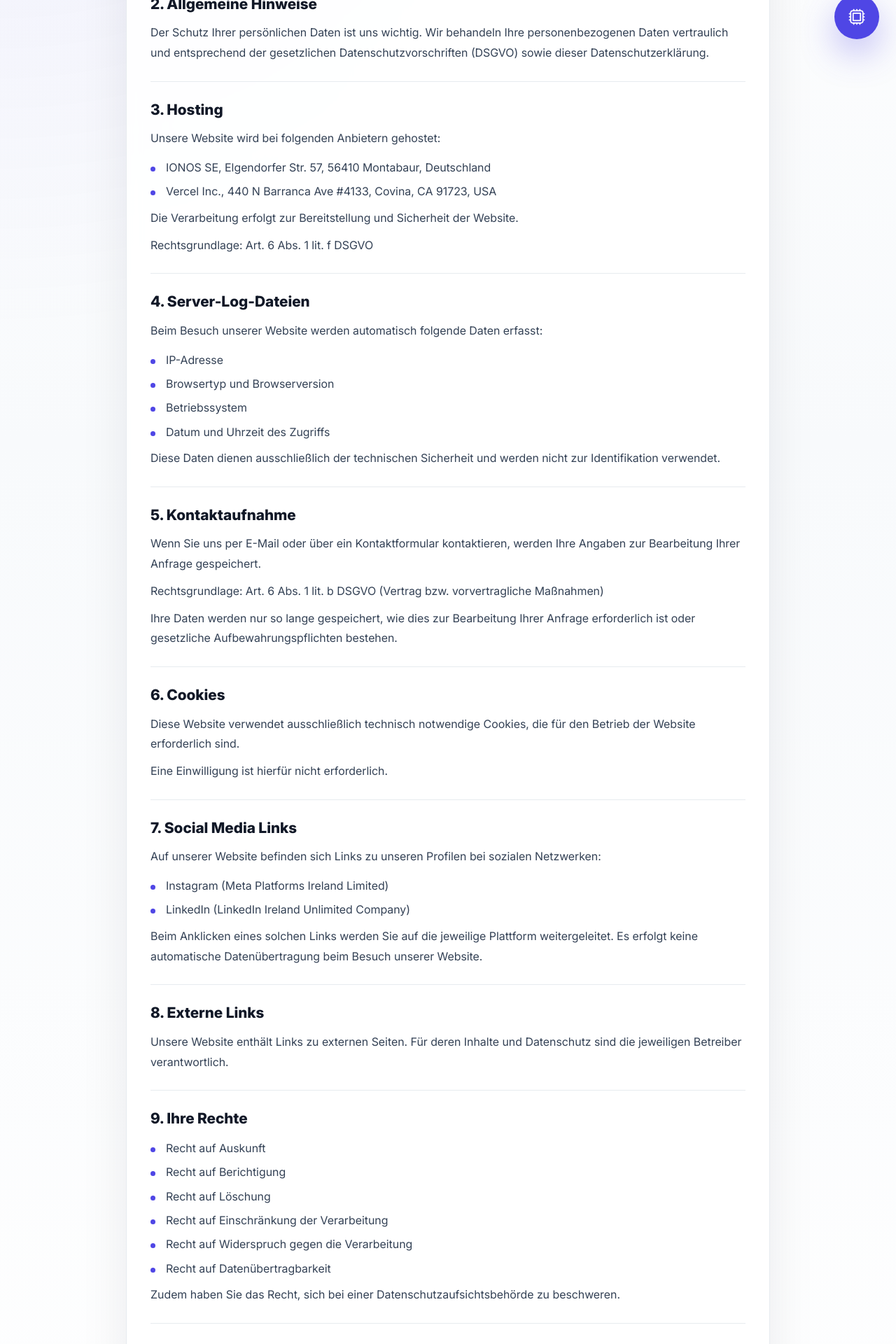
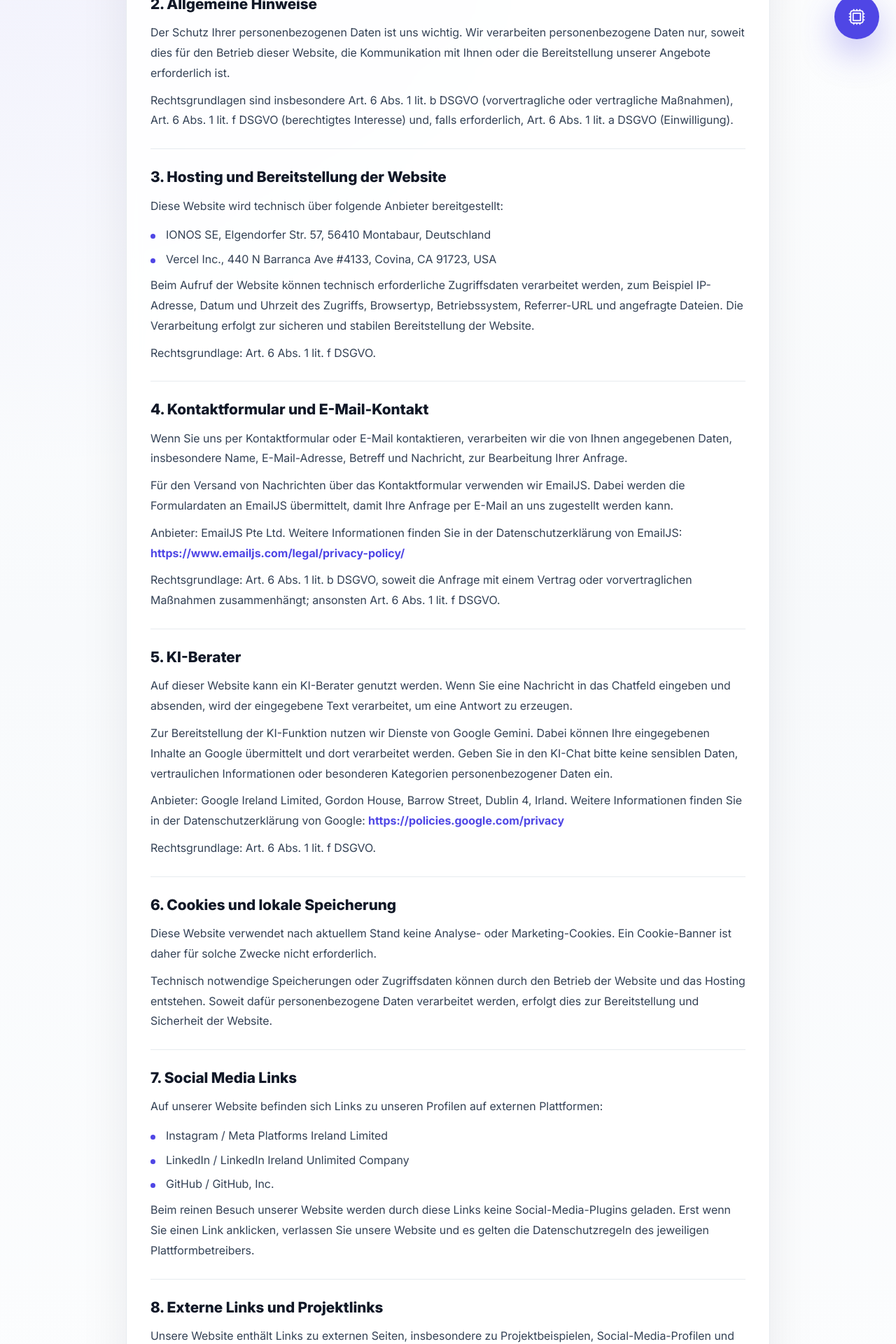
Before and after one commit to Sameh-Hamdalla/hamdalla-dev, a React (Vite) app: page /datenschutz in a window 1280 px wide. Shown: the part 720-2640 px from the top of the page at 70% size. Built offline with nearby package versions, Linux system fonts and the light colour scheme.

Commit message:
Impressum und Steuernummer verbessert

```diff
--- a/src/App.tsx
+++ b/src/App.tsx
@@ -12,6 +12,7 @@ import ScrollToTop from "./ScrollToTop";
 
 import Impressum from "./components/pages/impressum";
 import Datenschutz from "./components/pages/datenschutz";
+import CookieBanner from "./components/cookie/CookieBanner";
 
 import "./components/Services/ai-consultant.css";
 
@@ -43,6 +44,7 @@ const App: React.FC = () => {
                 <Services />
                 <Portfolio />
                 <Contact />
+
               </>
             }
           />
--- a/src/components/pages/datenschutz.tsx
+++ b/src/components/pages/datenschutz.tsx
@@ -8,8 +8,8 @@ const Datenschutz = () => {
         <span className="legal-kicker">Rechtliches</span>
         <h1>Datenschutzerklärung</h1>
         <p>
-          Hier finden Sie alle wichtigen Informationen zum Umgang mit
-          personenbezogenen Daten auf dieser Website.
+          Informationen darüber, wie auf dieser Website personenbezogene Daten
+          verarbeitet werden.
         </p>
       </section>
 
@@ -24,116 +24,173 @@ const Datenschutz = () => {
             Deutschland
           </p>
           <p>
-            E-Mail: <a href="mailto:info@hamdalla-web.com">info@hamdalla-web.com</a>
+            E-Mail:{" "}
+            <a href="mailto:info@hamdalla-web.com">info@hamdalla-web.com</a>
           </p>
         </article>
 
         <article className="legal-section">
           <h2>2. Allgemeine Hinweise</h2>
           <p>
-            Der Schutz Ihrer persönlichen Daten ist uns wichtig. Wir behandeln
-            Ihre personenbezogenen Daten vertraulich und entsprechend der
-            gesetzlichen Datenschutzvorschriften (DSGVO) sowie dieser
-            Datenschutzerklärung.
+            Der Schutz Ihrer personenbezogenen Daten ist uns wichtig. Wir
+            verarbeiten personenbezogene Daten nur, soweit dies für den Betrieb
+            dieser Website, die Kommunikation mit Ihnen oder die Bereitstellung
+            unserer Angebote erforderlich ist.
+          </p>
+          <p>
+            Rechtsgrundlagen sind insbesondere Art. 6 Abs. 1 lit. b DSGVO
+            (vorvertragliche oder vertragliche Maßnahmen), Art. 6 Abs. 1 lit. f
+            DSGVO (berechtigtes Interesse) und, falls erforderlich, Art. 6 Abs.
+            1 lit. a DSGVO (Einwilligung).
           </p>
         </article>
 
         <article className="legal-section">
-          <h2>3. Hosting</h2>
-          <p>Unsere Website wird bei folgenden Anbietern gehostet:</p>
+          <h2>3. Hosting und Bereitstellung der Website</h2>
+          <p>Diese Website wird technisch über folgende Anbieter bereitgestellt:</p>
           <ul>
             <li>IONOS SE, Elgendorfer Str. 57, 56410 Montabaur, Deutschland</li>
             <li>Vercel Inc., 440 N Barranca Ave #4133, Covina, CA 91723, USA</li>
           </ul>
-          <p>Die Verarbeitung erfolgt zur Bereitstellung und Sicherheit der Website.</p>
-          <p>Rechtsgrundlage: Art. 6 Abs. 1 lit. f DSGVO</p>
+          <p>
+            Beim Aufruf der Website können technisch erforderliche Zugriffsdaten
+            verarbeitet werden, zum Beispiel IP-Adresse, Datum und Uhrzeit des
+            Zugriffs, Browsertyp, Betriebssystem, Referrer-URL und angefragte
+            Dateien. Die Verarbeitung erfolgt zur sicheren und stabilen
+            Bereitstellung der Website.
+          </p>
+          <p>Rechtsgrundlage: Art. 6 Abs. 1 lit. f DSGVO.</p>
         </article>
 
         <article className="legal-section">
-          <h2>4. Server-Log-Dateien</h2>
-          <p>Beim Besuch unserer Website werden automatisch folgende Daten erfasst:</p>
-          <ul>
-            <li>IP-Adresse</li>
-            <li>Browsertyp und Browserversion</li>
-            <li>Betriebssystem</li>
-            <li>Datum und Uhrzeit des Zugriffs</li>
-          </ul>
+          <h2>4. Kontaktformular und E-Mail-Kontakt</h2>
           <p>
-            Diese Daten dienen ausschließlich der technischen Sicherheit und
-            werden nicht zur Identifikation verwendet.
+            Wenn Sie uns per Kontaktformular oder E-Mail kontaktieren,
+            verarbeiten wir die von Ihnen angegebenen Daten, insbesondere Name,
+            E-Mail-Adresse, Betreff und Nachricht, zur Bearbeitung Ihrer Anfrage.
+          </p>
+          <p>
+            Für den Versand von Nachrichten über das Kontaktformular verwenden
+            wir EmailJS. Dabei werden die Formulardaten an EmailJS übermittelt,
+            damit Ihre Anfrage per E-Mail an uns zugestellt werden kann.
+          </p>
+          <p>
+            Anbieter: EmailJS Pte Ltd. Weitere Informationen finden Sie in der
+            Datenschutzerklärung von EmailJS:{" "}
+            <a
+              href="https://www.emailjs.com/legal/privacy-policy/"
+              target="_blank"
+              rel="noopener noreferrer"
+            >
+              https://www.emailjs.com/legal/privacy-policy/
+            </a>
+          </p>
+          <p>
+            Rechtsgrundlage: Art. 6 Abs. 1 lit. b DSGVO, soweit die Anfrage mit
+            einem Vertrag oder vorvertraglichen Maßnahmen zusammenhängt;
+            ansonsten Art. 6 Abs. 1 lit. f DSGVO.
           </p>
         </article>
 
         <article className="legal-section">
-          <h2>5. Kontaktaufnahme</h2>
+          <h2>5. KI-Berater</h2>
           <p>
-            Wenn Sie uns per E-Mail oder über ein Kontaktformular kontaktieren,
-            werden Ihre Angaben zur Bearbeitung Ihrer Anfrage gespeichert.
+            Auf dieser Website kann ein KI-Berater genutzt werden. Wenn Sie eine
+            Nachricht in das Chatfeld eingeben und absenden, wird der eingegebene
+            Text verarbeitet, um eine Antwort zu erzeugen.
           </p>
           <p>
-            Rechtsgrundlage: Art. 6 Abs. 1 lit. b DSGVO (Vertrag bzw.
-            vorvertragliche Maßnahmen)
+            Zur Bereitstellung der KI-Funktion nutzen wir Dienste von Google
+            Gemini. Dabei können Ihre eingegebenen Inhalte an Google übermittelt
+            und dort verarbeitet werden. Geben Sie in den KI-Chat bitte keine
+            sensiblen Daten, vertraulichen Informationen oder besonderen
+            Kategorien personenbezogener Daten ein.
           </p>
           <p>
-            Ihre Daten werden nur so lange gespeichert, wie dies zur Bearbeitung
-            Ihrer Anfrage erforderlich ist oder gesetzliche Aufbewahrungspflichten
-            bestehen.
+            Anbieter: Google Ireland Limited, Gordon House, Barrow Street,
+            Dublin 4, Irland. Weitere Informationen finden Sie in der
+            Datenschutzerklärung von Google:{" "}
+            <a
+              href="https://policies.google.com/privacy"
+              target="_blank"
+              rel="noopener noreferrer"
+            >
+              https://policies.google.com/privacy
+            </a>
+          </p>
+          <p>Rechtsgrundlage: Art. 6 Abs. 1 lit. f DSGVO.</p>
+        </article>
+
+        <article className="legal-section">
+          <h2>6. Cookies und lokale Speicherung</h2>
+          <p>
+            Diese Website verwendet nach aktuellem Stand keine Analyse- oder
+            Marketing-Cookies. Ein Cookie-Banner ist daher für solche Zwecke
+            nicht erforderlich.
+          </p>
+          <p>
+            Technisch notwendige Speicherungen oder Zugriffsdaten können durch
+            den Betrieb der Website und das Hosting entstehen. Soweit dafür
+            personenbezogene Daten verarbeitet werden, erfolgt dies zur
+            Bereitstellung und Sicherheit der Website.
           </p>
         </article>
 
         <article className="legal-section">
-          <h2>6. Cookies</h2>
+          <h2>7. Social Media Links</h2>
           <p>
-            Diese Website verwendet ausschließlich technisch notwendige Cookies,
-            die für den Betrieb der Website erforderlich sind.
+            Auf unserer Website befinden sich Links zu unseren Profilen auf
+            externen Plattformen:
           </p>
-          <p>Eine Einwilligung ist hierfür nicht erforderlich.</p>
-        </article>
-
-        <article className="legal-section">
-          <h2>7. Social Media Links</h2>
-          <p>Auf unserer Website befinden sich Links zu unseren Profilen bei sozialen Netzwerken:</p>
           <ul>
-            <li>Instagram (Meta Platforms Ireland Limited)</li>
-            <li>LinkedIn (LinkedIn Ireland Unlimited Company)</li>
+            <li>Instagram / Meta Platforms Ireland Limited</li>
+            <li>LinkedIn / LinkedIn Ireland Unlimited Company</li>
+            <li>GitHub / GitHub, Inc.</li>
           </ul>
           <p>
-            Beim Anklicken eines solchen Links werden Sie auf die jeweilige
-            Plattform weitergeleitet. Es erfolgt keine automatische
-            Datenübertragung beim Besuch unserer Website.
+            Beim reinen Besuch unserer Website werden durch diese Links keine
+            Social-Media-Plugins geladen. Erst wenn Sie einen Link anklicken,
+            verlassen Sie unsere Website und es gelten die Datenschutzregeln des
+            jeweiligen Plattformbetreibers.
           </p>
         </article>
 
         <article className="legal-section">
-          <h2>8. Externe Links</h2>
+          <h2>8. Externe Links und Projektlinks</h2>
           <p>
-            Unsere Website enthält Links zu externen Seiten. Für deren Inhalte
-            und Datenschutz sind die jeweiligen Betreiber verantwortlich.
+            Unsere Website enthält Links zu externen Seiten, insbesondere zu
+            Projektbeispielen, Social-Media-Profilen und weiteren externen
+            Angeboten. Für Inhalte und Datenschutz dieser externen Seiten sind
+            die jeweiligen Betreiber verantwortlich.
           </p>
         </article>
 
         <article className="legal-section">
-          <h2>9. Ihre Rechte</h2>
-          <ul>
-            <li>Recht auf Auskunft</li>
-            <li>Recht auf Berichtigung</li>
-            <li>Recht auf Löschung</li>
-            <li>Recht auf Einschränkung der Verarbeitung</li>
-            <li>Recht auf Widerspruch gegen die Verarbeitung</li>
-            <li>Recht auf Datenübertragbarkeit</li>
-          </ul>
+          <h2>9. Speicherdauer</h2>
           <p>
-            Zudem haben Sie das Recht, sich bei einer Datenschutzaufsichtsbehörde
-            zu beschweren.
+            Personenbezogene Daten werden nur so lange gespeichert, wie dies für
+            den jeweiligen Zweck erforderlich ist oder gesetzliche
+            Aufbewahrungsfristen bestehen. Anfragen per Kontaktformular oder
+            E-Mail löschen wir, wenn die Bearbeitung abgeschlossen ist und keine
+            gesetzlichen Aufbewahrungspflichten entgegenstehen.
           </p>
         </article>
 
         <article className="legal-section">
-          <h2>10. Speicherdauer</h2>
+          <h2>10. Ihre Rechte</h2>
+          <p>Sie haben im Rahmen der gesetzlichen Voraussetzungen das Recht auf:</p>
+          <ul>
+            <li>Auskunft über Ihre gespeicherten personenbezogenen Daten</li>
+            <li>Berichtigung unrichtiger Daten</li>
+            <li>Löschung Ihrer Daten</li>
+            <li>Einschränkung der Verarbeitung</li>
+            <li>Widerspruch gegen die Verarbeitung</li>
+            <li>Datenübertragbarkeit</li>
+            <li>Widerruf einer erteilten Einwilligung mit Wirkung für die Zukunft</li>
+          </ul>
           <p>
-            Personenbezogene Daten werden nur so lange gespeichert, wie dies für
-            den jeweiligen Zweck erforderlich ist oder gesetzliche
-            Aufbewahrungsfristen bestehen.
+            Außerdem haben Sie das Recht, sich bei einer zuständigen
+            Datenschutzaufsichtsbehörde zu beschweren.
           </p>
         </article>
 
@@ -141,13 +198,18 @@ const Datenschutz = () => {
           <h2>11. SSL-/TLS-Verschlüsselung</h2>
           <p>
             Diese Website nutzt aus Sicherheitsgründen eine SSL- bzw.
-            TLS-Verschlüsselung (https).
+            TLS-Verschlüsselung. Eine verschlüsselte Verbindung erkennen Sie an
+            „https://“ in der Adresszeile Ihres Browsers.
           </p>
         </article>
 
         <article className="legal-section">
-          <h2>12. Änderungen</h2>
-          <p>Wir behalten uns vor, diese Datenschutzerklärung anzupassen.</p>
+          <h2>12. Änderungen dieser Datenschutzerklärung</h2>
+          <p>
+            Wir behalten uns vor, diese Datenschutzerklärung anzupassen, wenn
+            sich technische, rechtliche oder organisatorische Änderungen ergeben.
+          </p>
+          <p>Stand: Juni 2026</p>
         </article>
       </section>
     </main>
```
Also changed, not shown: src/components/pages/impressum.tsx (+9 -2 lines), 1 other file (tests, documents, lock files or other folders).
